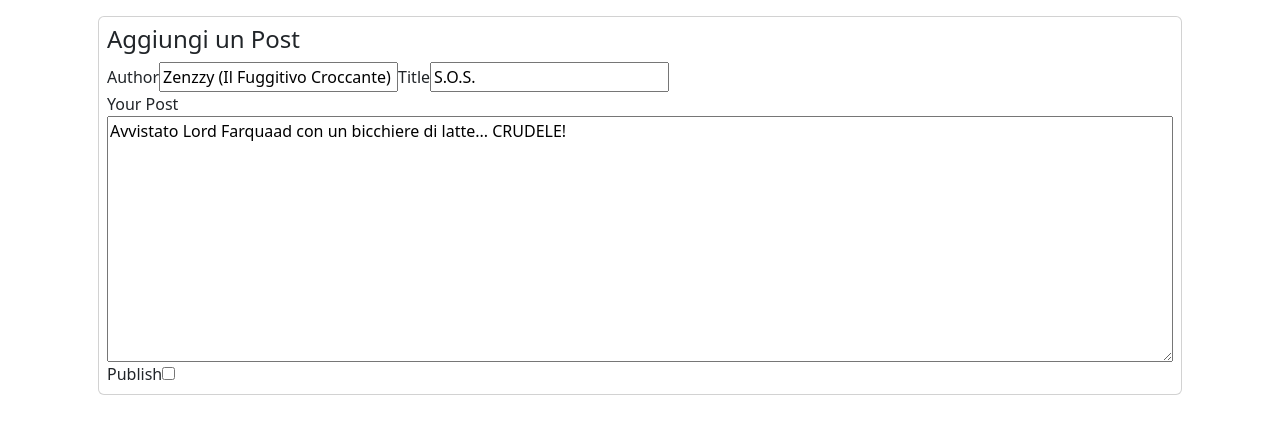
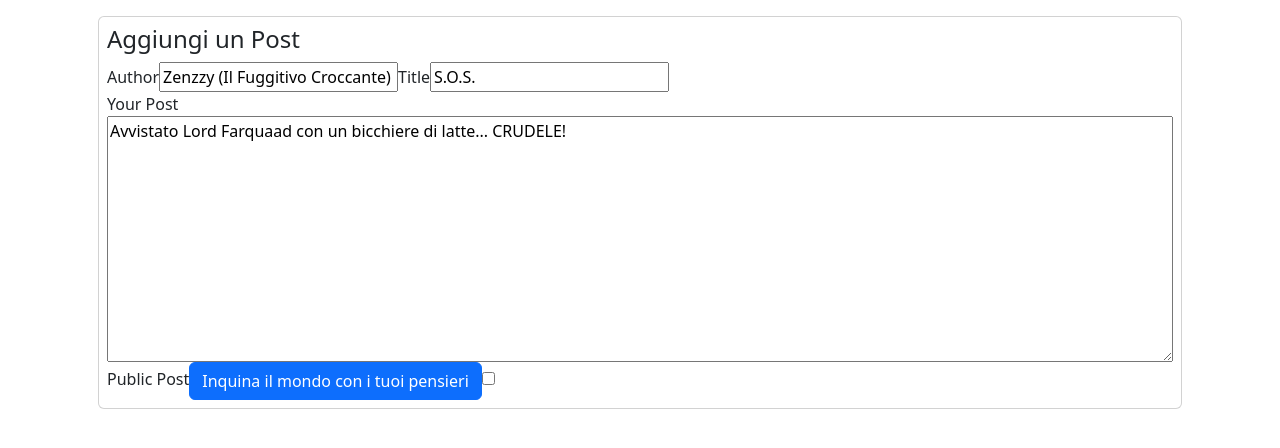
Before and after one commit to nildebenedetti/react-post-form, a React (Vite) app: page / in a window 1280 px wide. Shown: the top 448 px of the page. Built offline with nearby package versions, Linux system fonts and the light colour scheme.

Commit message:
add: submit button al form in app.jsx

```diff
--- a/src/App.jsx
+++ b/src/App.jsx
@@ -64,7 +64,8 @@ function App() {
           <label htmlFor="body">Your Post </label>
           <textarea type="textarea" id="body" rows={10} name="postBody" onChange={changeHandler} value={formData.postBody}></textarea>
           <div>
-            <label htmlFor="public">Publish </label>
+            <label htmlFor="public">Public Post </label>
+            <button className="btn btn-primary">Inquina il mondo con i tuoi pensieri</button>
             <input type="checkbox" name="publishState" id="public" onChange={changeHandler} checked={formData.publishState.checked}></input>
           </div>
         </form>
```
